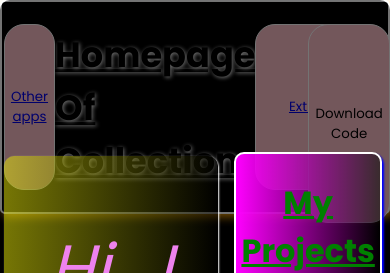
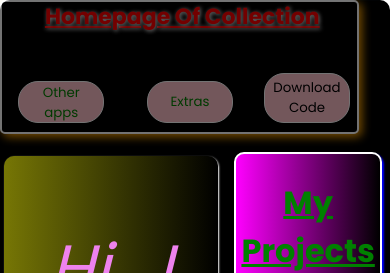
Before and after one commit to AyushisPro2011/project-showcase, a React (Create React App) app: page /#/ in a window 390 px wide. Shown: the top 273 px of the page. Built offline with nearby package versions, Linux system fonts and the light colour scheme.

Commit message:
Mobile layout optimizing started

```diff
--- a/src/App.css
+++ b/src/App.css
@@ -2,3 +2,122 @@
 *{
   font-family: 'Poppins';
 }
+/* styles.css */
+
+#navbar {
+  background-color: black;
+  opacity: 0.45;
+  display: flex;
+  justify-content: space-between;
+  flex-direction: row;
+  padding: 5px;
+  border: 2px solid white;
+  border-radius: 5px;
+  box-shadow: 3px 3px 10px orange;
+  text-shadow: 1px 1px 4px white;
+}
+
+#navbar h2 {
+  color: white;
+}
+
+#navbar h1 {
+  color: var(--text-color); /* You need to define a variable for Text color */
+  font-size: 220%;
+  text-decoration: underline;
+}
+
+#navbar button {
+  border: 1px solid white;
+  border-radius: 20px;
+  background-color: pink;
+}
+
+#navbar button a {
+  color: green;
+  text-decoration: none;
+}
+
+/* Media query for mobile devices */
+@media (max-width: 768px) {
+  #navbar {
+   display:block;
+   position: absolute;
+   left: 0;
+   top: 0;
+   width: 90vw !important;
+   height: 15vh;
+  }
+
+  #navbar >h1 {
+    font-size: 22px !important; /* Adjust font size for smaller screens */
+  }
+
+  #navbar button {
+    position: absolute;
+    left: 10%;
+    width: 30px !important; /* Adjust button width for smaller screens */
+  }
+  .Nav-b3{
+    height: 5vh;
+    width: 10vw;
+    min-width: 22vw;
+    position: absolute;
+    left: 65vw;
+    top: 3vh;
+  }
+
+  .Nav-b2{
+    height: 5vh;
+    width: 10vw;
+    position: absolute;
+    left: 35vw;
+    min-width: 22vw;
+    top: 3.5vh;
+  }
+
+  .Nav-b1{
+    height: 5vh;
+    width: 10vw;
+    position: absolute;
+    left: 50vw;
+    min-width: 22vw;
+    left: 2vw;
+    top: 3.5vh
+  }
+
+  #navbar> h2 >button{
+    width: 30px !important; /* Adjust button width for the third h2 */
+  }
+
+  #navbar >h2> button {
+    height: 140%; /* Adjust button height for the fourth h2 */
+    width: 30px !important; /* Adjust button width for the fourth h2 */
+  }
+  #Nav-title{
+    position: absolute;
+    left: 11vw;
+    top: -2vh;
+  }
+}
+
+
+
+/* Sidebar */
+@media (max-width : 768px) {
+  .sidebar{
+  height: 10vh !important;
+  width: 90vw !important;
+  flex-direction: row !important;
+  min-height: 20vh;
+}
+  .sidebar > button{
+    min-width: 20vw;
+    max-width: 30vw;
+    min-height: 10vh;
+    border-radius: 10px !important;
+  }
+
+
+
+}
--- a/src/components/navbar.js
+++ b/src/components/navbar.js
@@ -19,10 +19,10 @@ const Navbar = ({Text , color}) =>{
         document.body.removeChild(link);}
     return(
         <div id="navbar" style={{backgroundColor : "black" , opacity : 0.45 , display : "flex"  ,justifyContent : "space-between" , flexDirection : "row" , padding : "0.5%",border : "2px solid white" , borderRadius : "5px" , boxShadow : "3px 3px 10px orange" , textShadow : "1px 1px 4px white" } }>
-           <h2 style={{color:"white" , }}><button style = {{border : "1px solid white" , width:"100%" , height : "100%" ,  borderRadius : "20px" ,backgroundColor: "pink"  }}> <Link to = "/">Other apps</Link></button></h2>
-            <h1  style={{color:{color} ,fontSize : "220%" , textDecoration : "underline"}}>{Text}</h1>
-            <h2 style={{color:"white" ,}}><button style = {{border : "1px solid white",  height : "100%" , borderRadius : "20px" , width : "200%",backgroundColor: "pink"  }}><Link to={"/contact"}>Extras</Link></button></h2>
-            <h2 style={{color:"white" ,}}><button  style = {{border : "1px solid white",  height : "120%" , borderRadius : "20px",width : "100%",backgroundColor: "pink"  }} onClick={handleDownload}>Download <br></br>Code</button></h2>
+           <h2 style={{color:"white" , }} className="Nav-b1"><button style = {{border : "1px solid white" , width:"100%" , height : "100%" ,  borderRadius : "20px" ,backgroundColor: "pink"  }} className="Nav-b1"> <Link to = "/">Other apps</Link></button></h2>
+            <h1  style={{color:"red" ,fontSize : "220%" , textDecoration : "underline"}} id="Nav-title">{Text}</h1>
+            <h2 style={{color:"white" ,}} className="Nav-b2"><button style = {{border : "1px solid white",  height : "100%" , borderRadius : "20px" , width : "200%",backgroundColor: "pink"  }} className="Nav-b2"><Link to={"/contact"}>Extras</Link></button></h2>
+            <h2 style={{color:"white" ,}} className="Nav-b3"><button  style = {{border : "1px solid white",  height : "120%" , borderRadius : "20px",width : "100%",backgroundColor: "pink"  }} onClick={handleDownload} className="Nav-b3">Download Code</button></h2>
         </div>
     )
 }
--- a/src/projects/KBC/KBC.css
+++ b/src/projects/KBC/KBC.css
@@ -47,6 +47,7 @@
     font-size: 350%;
     color: rgb(238, 238, 113);
     overflow: auto;
+    box-shadow: 3px 3px 6px blueviolet;
 
 
 }
@@ -60,6 +61,7 @@
     width: 70vw;
     height: 37vh;
     overflow: auto;
+    box-shadow: 3px 3px 6px blueviolet;
 }
 #KBC-options > button{
     width: 49%;
@@ -73,6 +75,7 @@
     padding: 0.5%;
     overflow: auto;
     font-size: 150%;
+    box-shadow: 3px 3px 6px blueviolet;
 }
 #KBC-options > button:hover{
     background-image: linear-gradient(180deg , red, blue);
@@ -91,6 +94,7 @@
     justify-content: space-between;
     align-items: center;
     overflow: auto;
+    box-shadow: 3px 3px 6px blueviolet;
 }
 #KBC-lifelines > button{
     background-color: rgba(200,100,256,0.4);
@@ -98,7 +102,7 @@
     width: 98%;
     color: red;
     font-weight:700;
-
+    box-shadow: 3px 3px 6px blueviolet;
     background: linear-gradient(45deg , rgba(0,256,0,0.7), grey);
     font-size: 180%;
     padding: 1%;
@@ -113,6 +117,7 @@
     overflow: auto;
     text-align: center;
     overflow: auto;
+    box-shadow: 3px 3px 6px blueviolet;
 }
 #KBC-points > table{
     border: 2px solid black;
--- a/src/projects/weight-calculator/Pro.css
+++ b/src/projects/weight-calculator/Pro.css
@@ -182,3 +182,20 @@
     background-position: center;
     background-size:cover;
   }
+
+  /* Mobile styling */
+
+  @media (max-width : 786px) {
+      .centralbox{
+        position: absolute;
+        left: 0;
+        max-height: 55vh;
+        top: 40vh;
+        width: 85vw;
+      }
+      .centralbox > p{
+        font-size: 180%;
+        max-height: 40%;
+        overflow: auto;
+      }
+  }
--- a/src/projects/weight-calculator/Pro1.js
+++ b/src/projects/weight-calculator/Pro1.js
@@ -4,7 +4,7 @@ import Navbar from '../../components/navbar';
 const Pro1 = () =>{
     return(
     <div className='Background' style={{textShadow : "1px 1px 10px magenta"}}>
-      <Navbar Text = "What's Your weight on these Planets?"/>
+      <Navbar Text = "       Celestial weight"/>
       <Main />
     </div>)
 }
```
